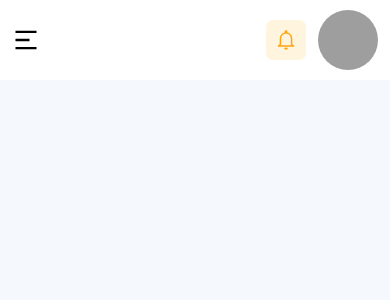
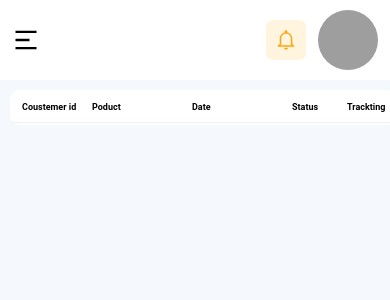
Before and after one commit to behzod-sharifjonov/auth-dashboard, a React (Vite) app: page /dashboard/orders in a window 390 px wide. Shown: the top 300 px of the page. Built offline with nearby package versions, Linux system fonts and the light colour scheme; grey boxes are pictures that could not be loaded.

Commit message:
started orders page and added ordes components width media

```diff
--- a/src/components/Orders/Order/Orders.css
+++ b/src/components/Orders/Order/Orders.css
@@ -11,7 +11,6 @@ table {
 .table-container tr {
   display: grid;
   grid-template-columns: 150px 190px 153px 140px 1fr;
-
   width: 100%;
   text-align: left;
   align-items: center;
@@ -106,7 +105,7 @@ tbody tr:nth-child(even) {
   }
 
   .table-container tr {
-    grid-template-columns: 60px 100px 80px 55px 1fr;
+    grid-template-columns: 70px 100px 80px 55px 1fr;
   }
 
   .status-to-do {
@@ -128,4 +127,7 @@ tbody tr:nth-child(even) {
   .table-container {
     width: 100%;
   }
+  thead tr th{
+    font-size: 9px!important;
+  }
 }
--- a/src/container/DashboardAside/DashboardAside.jsx
+++ b/src/container/DashboardAside/DashboardAside.jsx
@@ -19,7 +19,7 @@ function DashboardAside() {
     const menuItems = [
         { name: 'Dashboard', path: '/dashboard/analitic', icon: <FaChartPie className='aside-icon' /> },
         { name: 'Leaderboard', path: '/dashboard/leader-board', icon: <FiBarChart2 className='aside-icon' /> },
-        { name: 'Order', path: '/dashboard/landing', icon: <FaBasketShopping className='aside-icon' /> },
+        { name: 'Order', path: '/dashboard/orders', icon: <FaBasketShopping className='aside-icon' /> },
         { name: 'Products', path: '/dashboard/product', icon: <RiShoppingBag4Line className='aside-icon' /> },
         { name: 'Sales Report', path: '/dashboard/library', icon: <AiOutlineLineChart className='aside-icon' /> },
         { name: 'Messages', path: '/dashboard/maps', icon: <BsChatLeftDots className='aside-icon' /> },
--- a/src/container/DashboardAside/DashboardAsideMedia.jsx
+++ b/src/container/DashboardAside/DashboardAsideMedia.jsx
@@ -20,7 +20,7 @@ function MenuModal() {
     const menuItems = [
         { name: 'Dashboard', path: '/dashboard/analitic', icon: <FaChartPie className='aside-icon' /> },
         { name: 'Leaderboard', path: '/dashboard/add-product', icon: <FiBarChart2 className='aside-icon' /> },
-        { name: 'Order', path: '/dashboard/landing', icon: <FaBasketShopping className='aside-icon' /> },
+        { name: 'Order', path: '/dashboard/orders', icon: <FaBasketShopping className='aside-icon' /> },
         { name: 'Products', path: '/dashboard/product', icon: <RiShoppingBag4Line className='aside-icon' /> },
         { name: 'Sales Report', path: '/dashboard/library', icon: <AiOutlineLineChart className='aside-icon' /> },
         { name: 'Messages', path: '/dashboard/maps', icon: <BsChatLeftDots className='aside-icon' /> },
--- a/src/views/Dashboard/Dashboard.jsx
+++ b/src/views/Dashboard/Dashboard.jsx
@@ -9,6 +9,7 @@ import AddProduct from './AddProduct/AddProduct'
 import DashboardHeader from '../../container/DashboardHeader/DashboardHeader'
 import DashboardAside from '../../container/DashboardAside/DashboardAside'
 import MenuModal from '../../container/DashboardAside/DashboardAsideMedia'
+import OrderPage from './Orders/OrderPage'
 
 function Dashboard() {
     return (
@@ -26,7 +27,7 @@ function Dashboard() {
                             <Route path="product" element={<Product />} />
                             <Route path="add-product" element={<AddProduct />} />
                             <Route path="discounts-start" element={<h1>Объявления о начале скидки</h1>} />
-                            <Route path="landing" element={<Landing />} />
+                            <Route path="orders" element={<OrderPage />} />
                             <Route path="library" element={<h1>Скидки рядом</h1>} />
                             <Route path="paused-ads" element={<h1>Остановленные объявления</h1>} />
                             <Route path="favorites" element={<h1>Избранные объявления</h1>} />
--- /dev/null
+++ b/src/views/Dashboard/Orders/OrderPage.jsx
@@ -0,0 +1,13 @@
+import React from 'react'
+import './OrdersPage.css'
+import Orders from '../../../components/Orders/Order/Orders'
+
+function OrderPage() {
+  return (
+    <div className='order-page-container'>
+      <Orders />
+    </div>
+  )
+}
+
+export default OrderPage
--- /dev/null
+++ b/src/views/Dashboard/Orders/OrdersPage.css
@@ -0,0 +1,23 @@
+.order-page-container {
+  width: 100%;
+  padding: 10px;
+}
+
+.order-page-container .table-container {
+  width: 100%;
+}
+
+.order-page-container .table-container tr {
+  grid-template-columns: 230px 250px 250px 200px 1fr;
+}
+
+@media screen and (max-width: 1030px) {
+  .order-page-container .table-container tr {
+    grid-template-columns: 100px 135px 100px 60px 1fr;
+  }
+}
+@media screen and (max-width: 767px) {
+  .order-page-container .table-container tr {
+    grid-template-columns: 70px 100px 100px 55px 1fr;
+  }
+}
```
